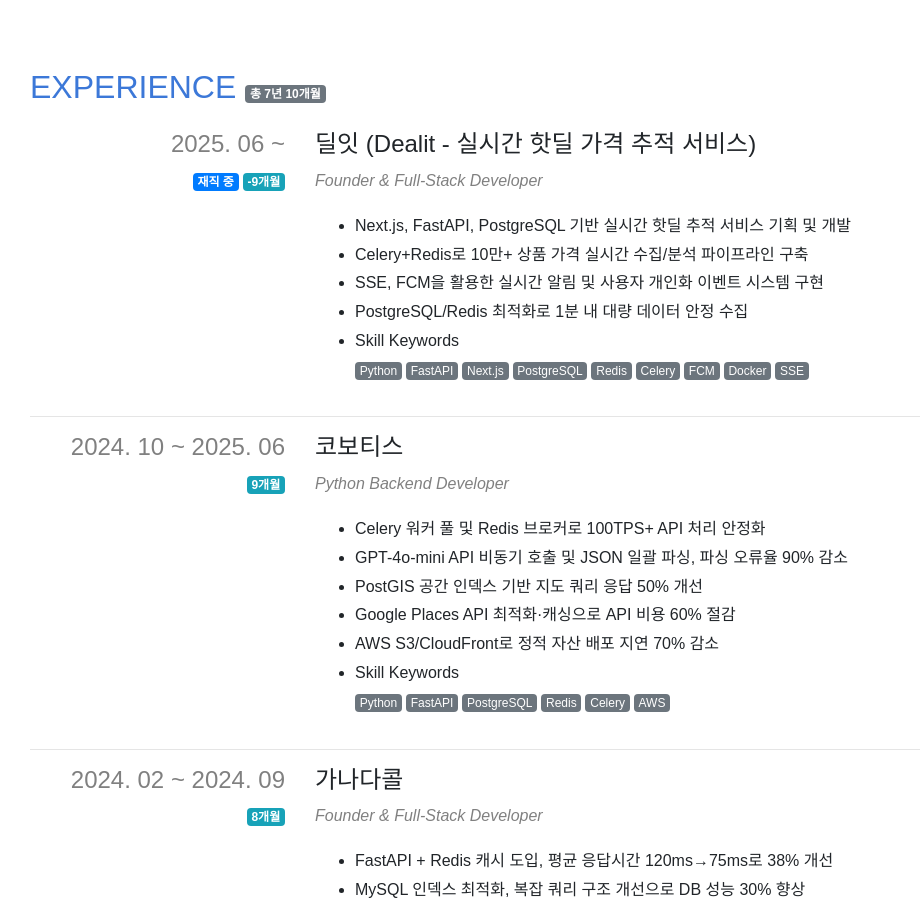
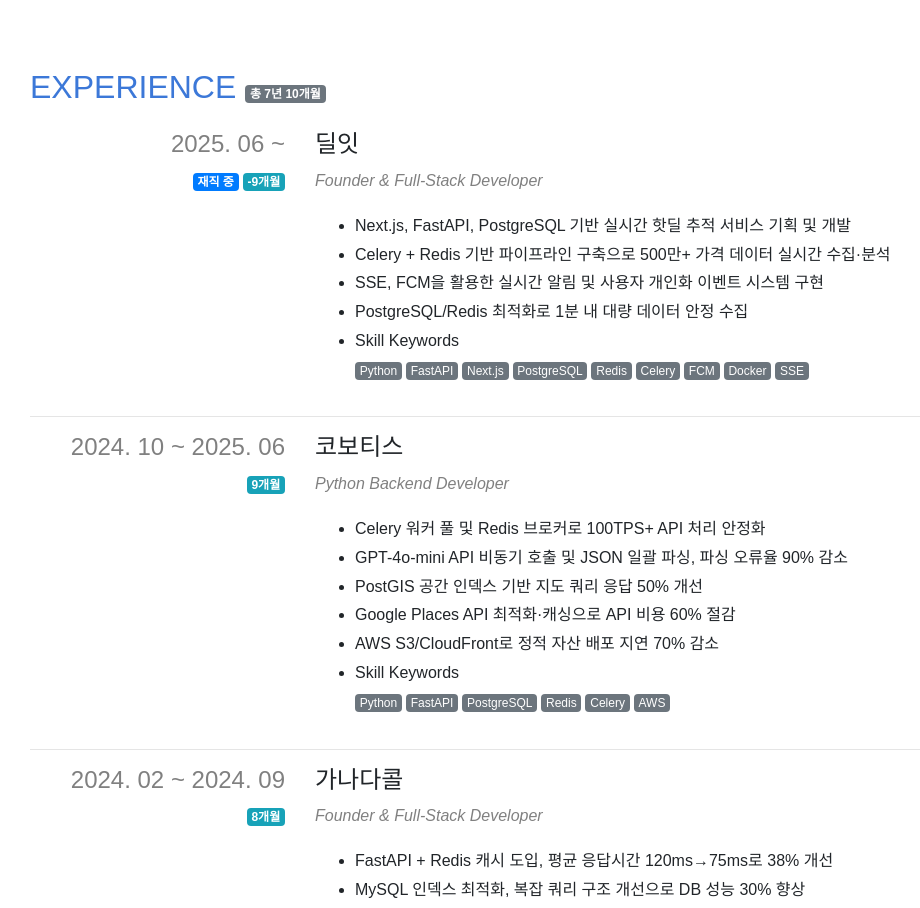
Before and after one commit to yuneast/resume, a Next.js app: page / in a window 1280 px wide. Shown: the part 1280-2188 px from the top of the page, without its empty margins (55-975 px from the left). Built offline with nearby package versions, Linux system fonts and the light colour scheme; a web font is replaced by a local one.

Commit message:
Update experience.ts

```diff
--- a/payload/experience.ts
+++ b/payload/experience.ts
@@ -6,12 +6,12 @@ const experience: IExperience.Payload = {
   list: [
     {
       id: 93,
-      title: '딜잇 (Dealit - 실시간 핫딜 가격 추적 서비스)',
+      title: '딜잇',
       position: 'Founder & Full-Stack Developer',
       startedAt: '2025-06',
       descriptions: [
         'Next.js, FastAPI, PostgreSQL 기반 실시간 핫딜 추적 서비스 기획 및 개발',
-        'Celery+Redis로 10만+ 상품 가격 실시간 수집/분석 파이프라인 구축',
+        'Celery + Redis 기반 파이프라인 구축으로 500만+ 가격 데이터 실시간 수집·분석',
         'SSE, FCM을 활용한 실시간 알림 및 사용자 개인화 이벤트 시스템 구현',
         'PostgreSQL/Redis 최적화로 1분 내 대량 데이터 안정 수집',
       ],
```
